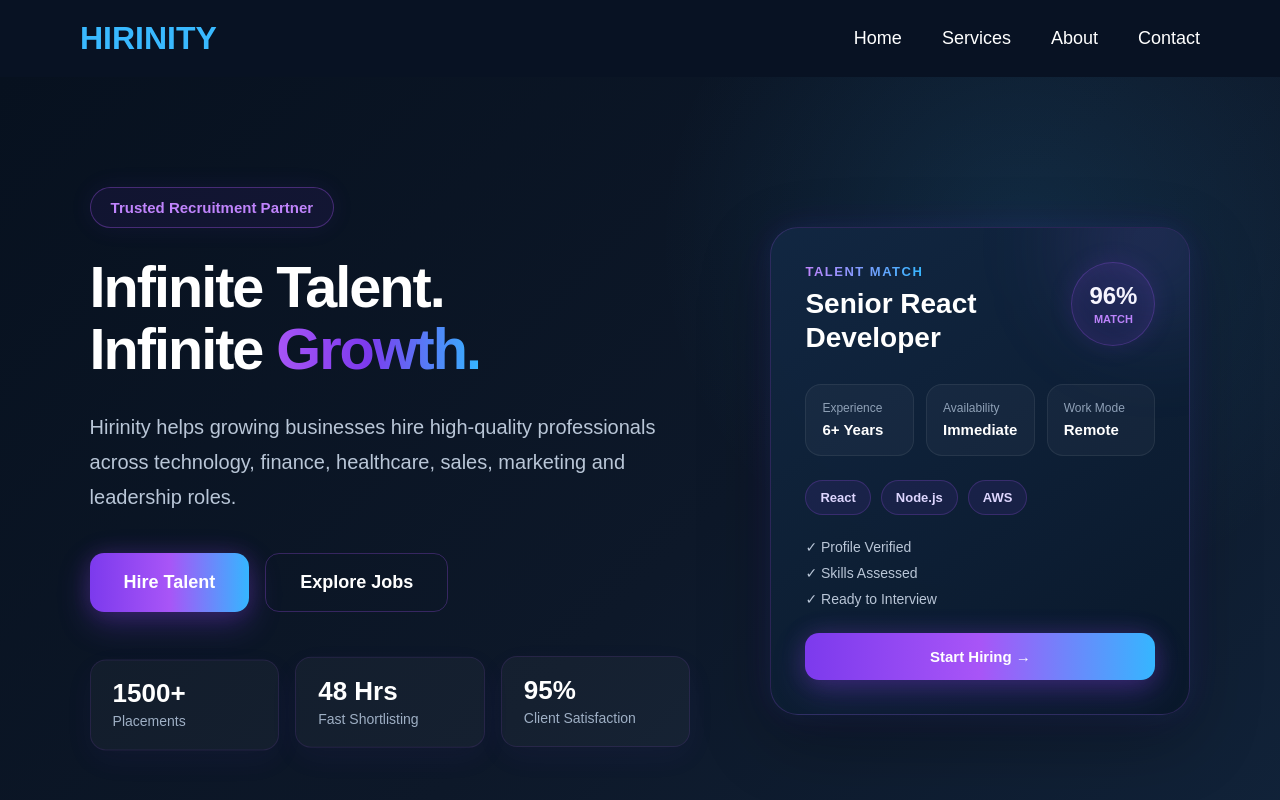
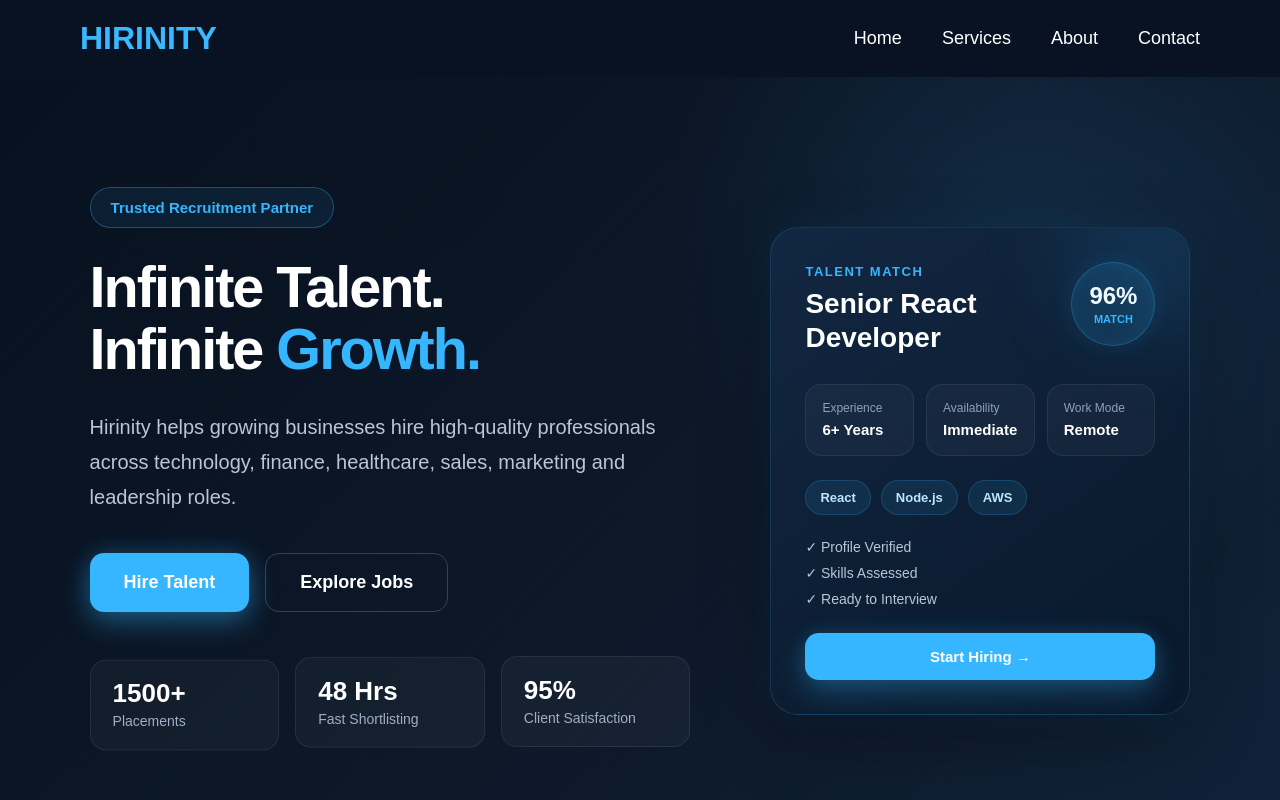
Before and after one commit to akashlive1111/hirinity-website, a React (Vite) app: page / in a window 1280 px wide. Shown: the top 800 px of the page. Built offline with nearby package versions, Linux system fonts and the light colour scheme.

Commit message:
Update hero design and contact email

```diff
--- a/src/styles/Hero.css
+++ b/src/styles/Hero.css
@@ -517,106 +517,3 @@
     grid-template-columns: 1fr;
   }
 }
-/* ===== HIRINITY PURPLE ACCENT EXPERIMENT ===== */
-
-/* Gradient highlight for hero heading */
-.hero-left h1 span {
-  background: linear-gradient(90deg, #a855f7 0%, #7c3aed 45%, #35b6ff 100%);
-  -webkit-background-clip: text;
-  -webkit-text-fill-color: transparent;
-  background-clip: text;
-}
-
-/* Trusted Recruitment Partner pill */
-.hero-tag {
-  color: #c084fc;
-  border-color: rgba(168, 85, 247, 0.35);
-  background: rgba(124, 58, 237, 0.08);
-  box-shadow: 0 0 24px rgba(124, 58, 237, 0.08);
-}
-
-/* Primary button */
-.primary-btn,
-.profile-btn {
-  background: linear-gradient(90deg, #7c3aed 0%, #a855f7 50%, #35b6ff 100%);
-  box-shadow:
-    0 12px 32px rgba(124, 58, 237, 0.28),
-    0 0 24px rgba(168, 85, 247, 0.18);
-}
-
-.primary-btn:hover,
-.profile-btn:hover {
-  box-shadow:
-    0 16px 42px rgba(124, 58, 237, 0.38),
-    0 0 30px rgba(168, 85, 247, 0.24);
-}
-
-/* Secondary button subtle violet border */
-.secondary-btn {
-  border-color: rgba(168, 85, 247, 0.28);
-}
-
-.secondary-btn:hover {
-  border-color: #a855f7;
-  box-shadow: 0 0 24px rgba(168, 85, 247, 0.16);
-}
-
-/* Stats card purple aura */
-.hero-mini-stats > div {
-  border-color: rgba(168, 85, 247, 0.12);
-  box-shadow: 0 10px 30px rgba(124, 58, 237, 0.05);
-}
-
-.hero-mini-stats > div:hover {
-  border-color: rgba(168, 85, 247, 0.3);
-  box-shadow:
-    0 14px 34px rgba(124, 58, 237, 0.14),
-    0 0 22px rgba(53, 182, 255, 0.08);
-}
-
-/* Talent dashboard purple-blue glow */
-.talent-dashboard {
-  border-color: rgba(168, 85, 247, 0.2);
-
-  box-shadow:
-    0 24px 70px rgba(0, 0, 0, 0.28),
-    0 0 42px rgba(124, 58, 237, 0.12),
-    0 0 24px rgba(53, 182, 255, 0.06);
-}
-
-.talent-dashboard::before {
-  background: linear-gradient(
-    135deg,
-    rgba(168, 85, 247, 0.18),
-    rgba(53, 182, 255, 0.08)
-  );
-}
-
-/* Talent Match label */
-.small-label {
-  background: linear-gradient(90deg, #c084fc, #35b6ff);
-  -webkit-background-clip: text;
-  -webkit-text-fill-color: transparent;
-  background-clip: text;
-}
-
-/* Match badge */
-.match-badge {
-  border-color: rgba(168, 85, 247, 0.28);
-  background: rgba(124, 58, 237, 0.1);
-
-  box-shadow:
-    inset 0 0 20px rgba(168, 85, 247, 0.08),
-    0 0 24px rgba(124, 58, 237, 0.14);
-}
-
-.match-badge span {
-  color: #c084fc;
-}
-
-/* Skill chips */
-.talent-dashboard .skill-tags span {
-  background: rgba(124, 58, 237, 0.1);
-  border-color: rgba(168, 85, 247, 0.22);
-  color: #ddd6fe;
-}
```
